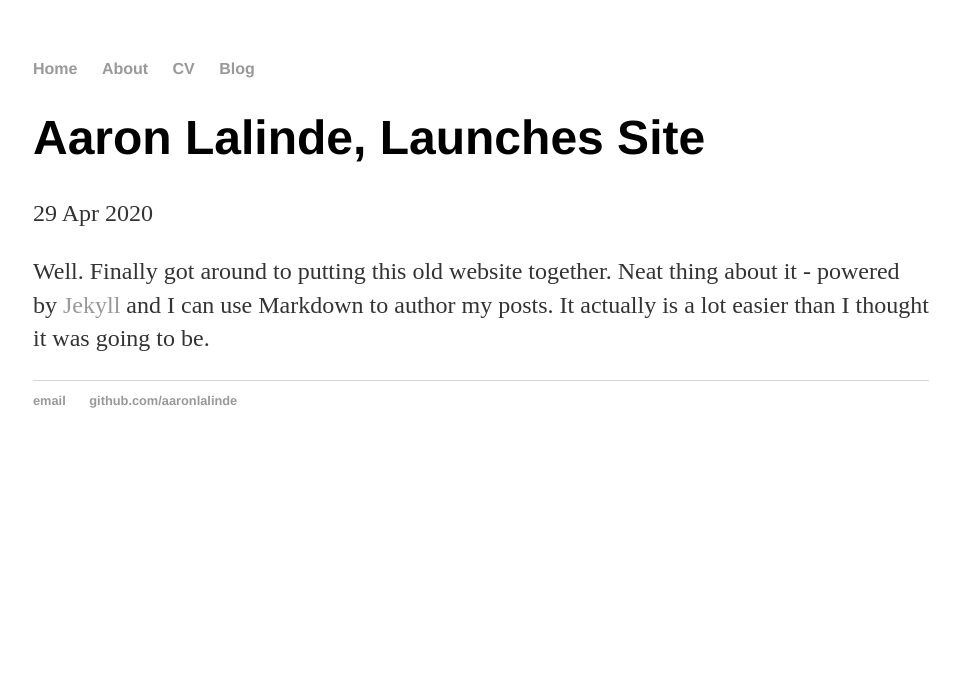
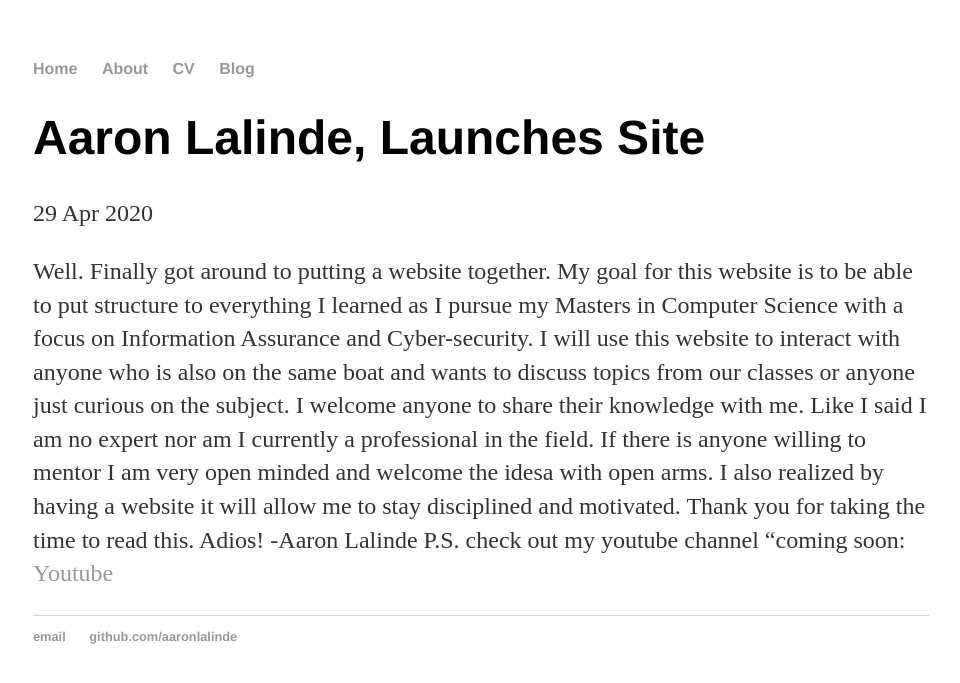
Before and after one commit to aaronlalinde/aaronlalinde.github.io, a Jekyll site: the page built from _posts/2020-04-29-About-Aaron-Lalinde.md, in a window 1280 px wide. Shown: the top 683 px of the page, without its empty margins (159-1119 px from the left). Built offline with Jekyll 4.4.1, drawn with Linux system fonts in a browser that asks for light colours.

Commit message:
Update 2020-04-29-About-Aaron-Lalinde.md

```diff
--- a/_posts/2020-04-29-About-Aaron-Lalinde.md
+++ b/_posts/2020-04-29-About-Aaron-Lalinde.md
@@ -4,5 +4,6 @@ title: "Aaron Lalinde, Launches Site"
 date: 2020-04-29
 ---
 
-Well. Finally got around to putting this old website together. Neat thing about it - powered by [Jekyll](http://jekyllrb.com)
-and I can use Markdown to author my posts. It actually is a lot easier than I thought it was going to be.
+Well. Finally got around to putting a website together. My goal for this website is to be able to put structure to everything I learned
+as I pursue my Masters in Computer Science with a focus on Information Assurance and Cyber-security. I will use this website to interact with anyone who is also on the same boat and wants to discuss topics from our classes or anyone just curious on the subject. I welcome anyone to share their knowledge with me. Like I said I am no expert nor am I currently a professional in the field. If there is anyone willing to mentor I am very open minded and welcome the idesa with open arms. I also realized by having a website it will allow me to stay disciplined and motivated. Thank you for taking the time to read this. Adios! -Aaron Lalinde
+P.S. check out my youtube channel "coming soon: [Youtube](https://www.youtube.com/channel/UCQjBOBMb7FadVg6065M_1LA/featured?view_as=subscriber)
```
